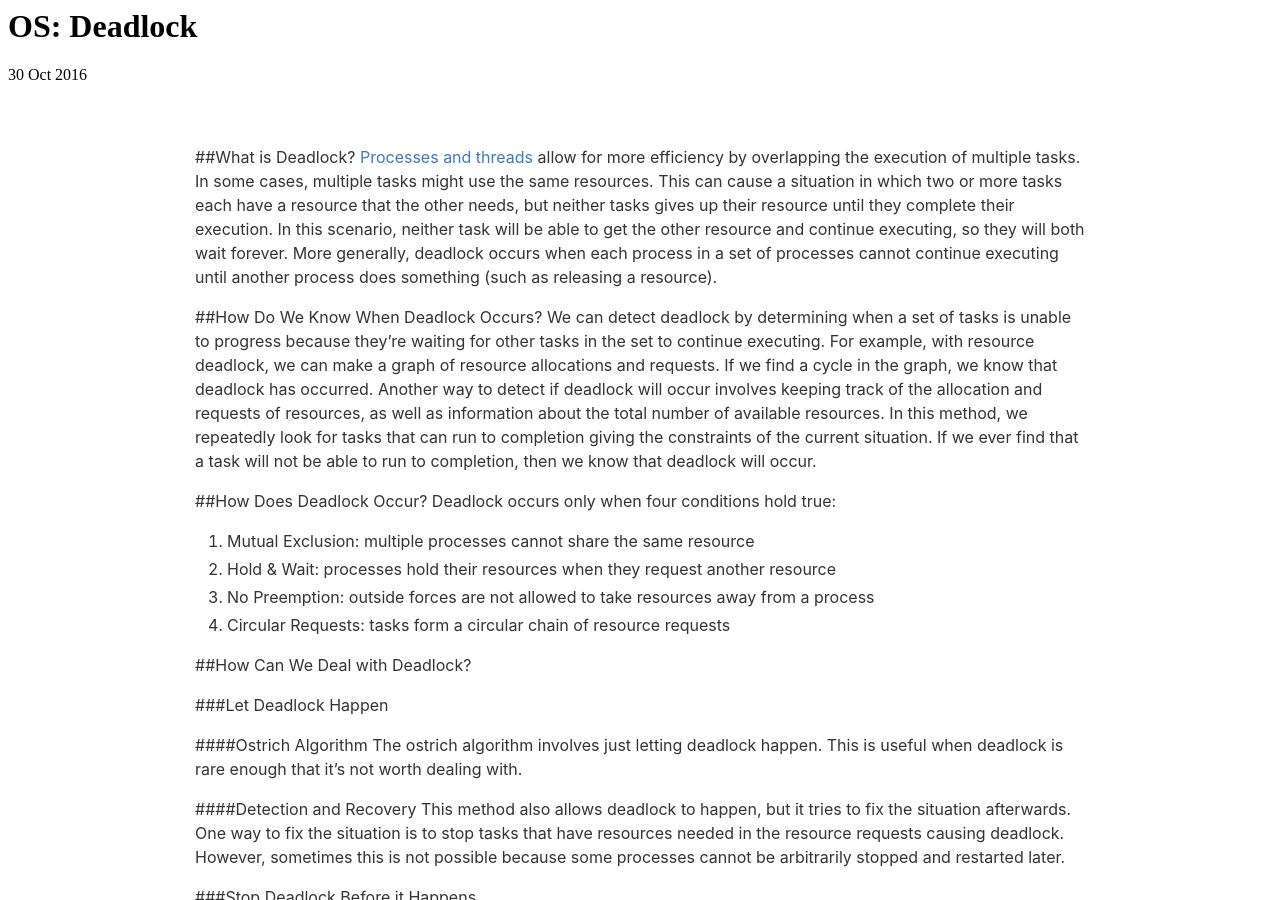
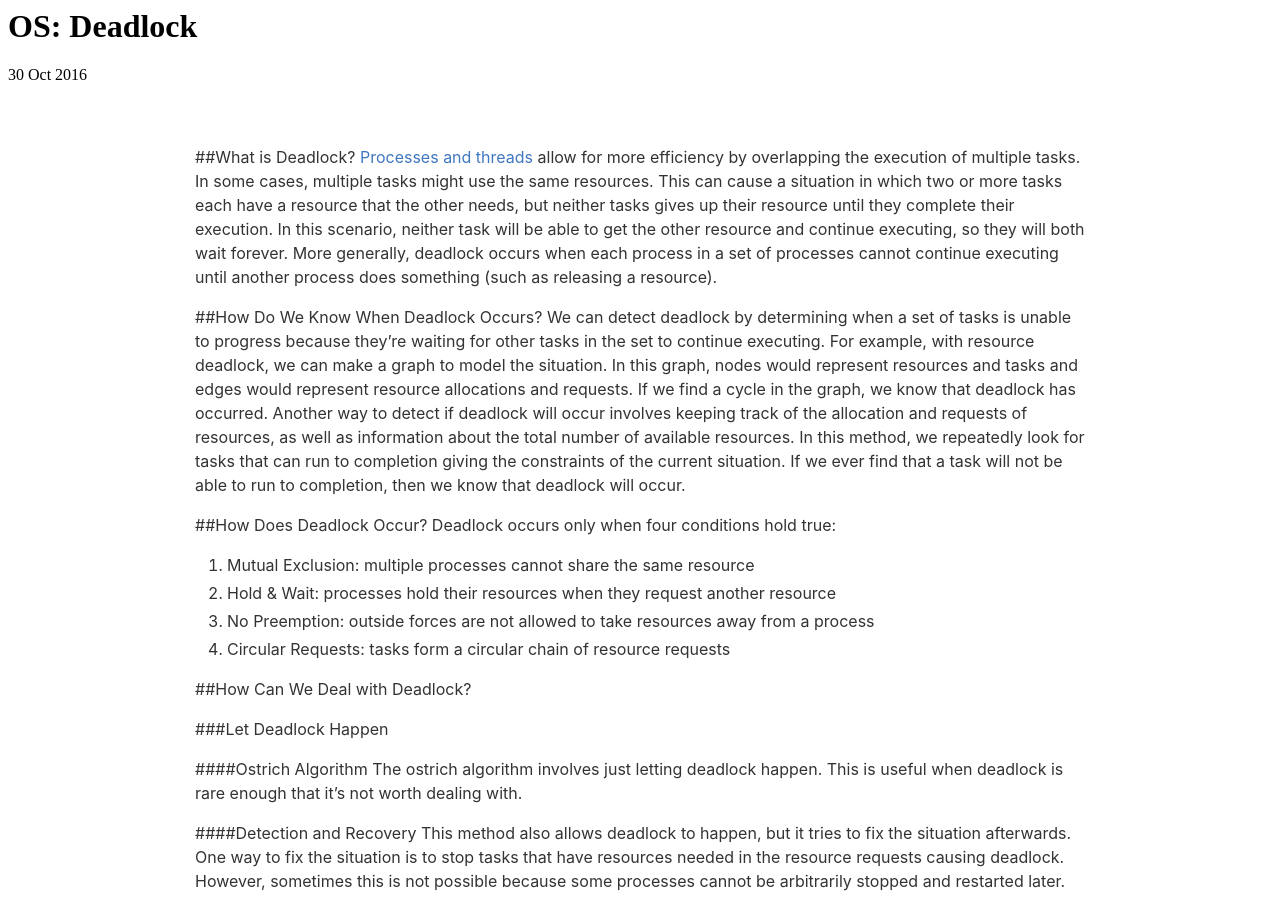
Before and after one commit to cchen23/cchen23.githhub.io, a Jekyll site: the page built from _posts/2016-10-30-os-deadlock.md, in a window 1280 px wide and 900 px high. Built offline with Jekyll 4.4.1, drawn with Linux system fonts in a browser that asks for light colours.

Commit message:
Update 2016-10-30-os-deadlock.md

```diff
--- a/_posts/2016-10-30-os-deadlock.md
+++ b/_posts/2016-10-30-os-deadlock.md
@@ -10,7 +10,9 @@ type: summary
 [Processes and threads](https://cchen23.github.io/blog/2016/10/02/os-processes-threads) allow for more efficiency by overlapping the execution of multiple tasks. In some cases, multiple tasks might use the same resources. This can cause a situation in which two or more tasks each have a resource that the other needs, but neither tasks gives up their resource until they complete their execution. In this scenario, neither task will be able to get the other resource and continue executing, so they will both wait forever. More generally, deadlock occurs when each process in a set of processes cannot continue executing until another process does something (such as releasing a resource).
 
 ##How Do We Know When Deadlock Occurs?
-We can detect deadlock by determining when a set of tasks is unable to progress because they're waiting for other tasks in the set to continue executing. For example, with resource deadlock, we can make a graph of resource allocations and requests. If we find a cycle in the graph, we know that deadlock has occurred. Another way to detect if deadlock will occur involves keeping track of the allocation and requests of resources, as well as information about the total number of available resources. In this method, we repeatedly look for tasks that can run to completion giving the constraints of the current situation. If we ever find that a task will not be able to run to completion, then we know that deadlock will occur.
+We can detect deadlock by determining when a set of tasks is unable to progress because they're waiting for other tasks in the set to continue executing.
+For example, with resource deadlock, we can make a graph to model the situation. In this graph, nodes would represent resources and tasks and edges would represent resource allocations and requests. If we find a cycle in the graph, we know that deadlock has occurred.
+Another way to detect if deadlock will occur involves keeping track of the allocation and requests of resources, as well as information about the total number of available resources. In this method, we repeatedly look for tasks that can run to completion giving the constraints of the current situation. If we ever find that a task will not be able to run to completion, then we know that deadlock will occur.
 
 ##How Does Deadlock Occur?
 Deadlock occurs only when four conditions hold true:
```
